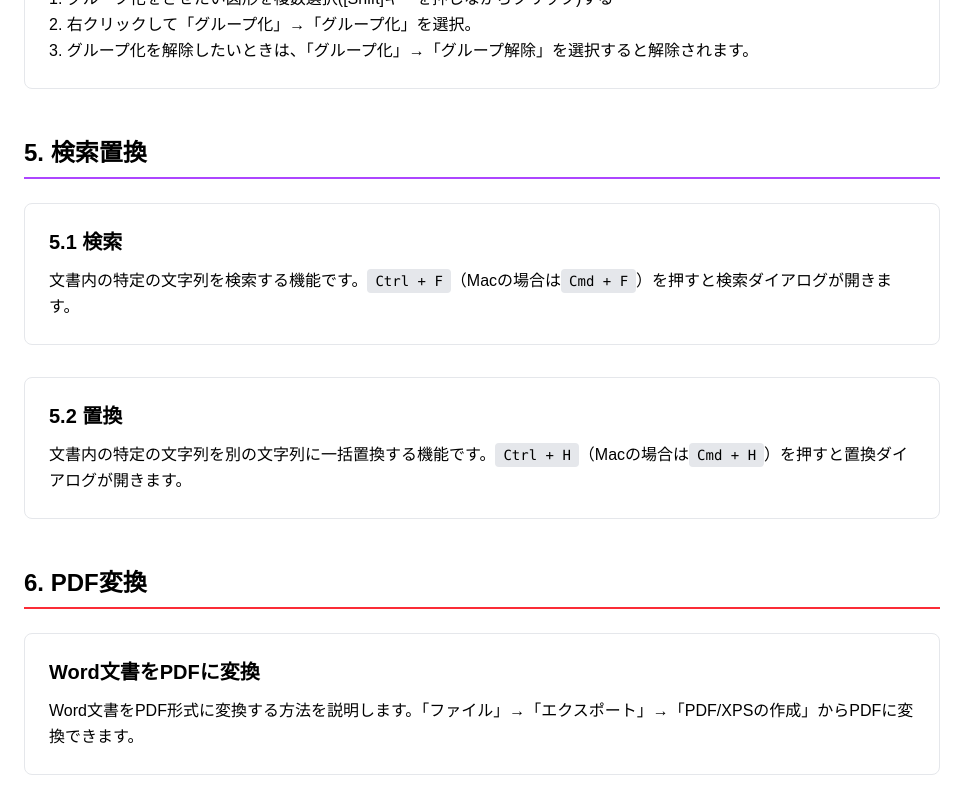
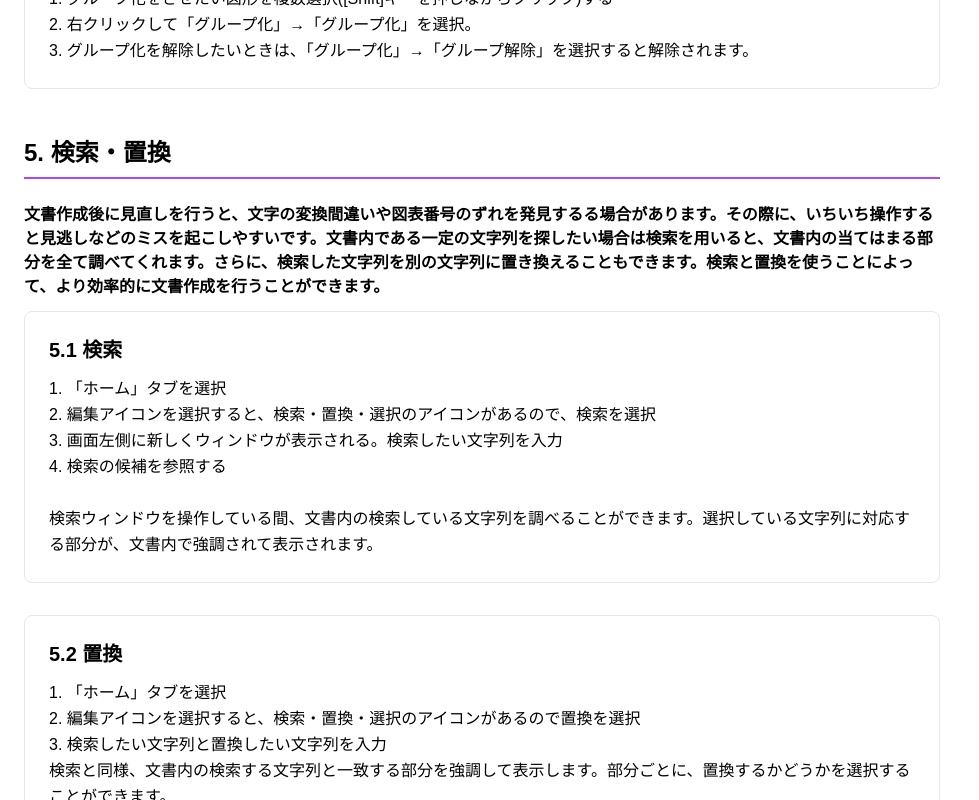
Before and after one commit to Kan-O435/u3-web-document, a Next.js app: page / in a window 1280 px wide. Shown: the part 8380-9180 px from the top of the page, without its empty margins (0-979 px from the left). Built offline with nearby package versions, Linux system fonts and the light colour scheme.

Commit message:
Add search replace component explain #1

```diff
--- a/app/components/sections/SearchReplace.tsx
+++ b/app/components/sections/SearchReplace.tsx
@@ -2,8 +2,11 @@ export default function SearchReplace() {
   return (
     <section id="section-5" className="mb-12 scroll-mt-20">
       <h2 className="text-2xl font-bold text-black mb-6 pb-2 border-b-2 border-purple-500">
-        5. 検索置換
+        5. 検索・置換
       </h2>
+      <h3 className="text-base font-semibold text-black mb-3">
+        文書作成後に見直しを行うと、文字の変換間違いや図表番号のずれを発見するる場合があります。その際に、いちいち操作すると見逃しなどのミスを起こしやすいです。文書内である一定の文字列を探したい場合は検索を用いると、文書内の当てはまる部分を全て調べてくれます。さらに、検索した文字列を別の文字列に置き換えることもできます。検索と置換を使うことによって、より効率的に文書作成を行うことができます。
+      </h3>
 
       <div className="space-y-8">
         <div id="section-5-1" className="bg-white p-6 rounded-lg border border-gray-200 scroll-mt-20">
@@ -11,7 +14,13 @@ export default function SearchReplace() {
             5.1 検索
           </h3>
           <p className="text-black leading-relaxed">
-            文書内の特定の文字列を検索する機能です。<kbd className="px-2 py-1 bg-gray-200 rounded text-black text-sm font-medium">Ctrl + F</kbd>（Macの場合は<kbd className="px-2 py-1 bg-gray-200 rounded text-black text-sm font-medium">Cmd + F</kbd>）を押すと検索ダイアログが開きます。
+            1. 「ホーム」タブを選択<br />
+            2. 編集アイコンを選択すると、検索・置換・選択のアイコンがあるので、検索を選択<br />
+            3. 画面左側に新しくウィンドウが表示される。検索したい文字列を入力<br />
+            4. 検索の候補を参照する<br />
+            <br />
+            検索ウィンドウを操作している間、文書内の検索している文字列を調べることができます。選択している文字列に対応する部分が、文書内で強調されて表示されます。<br />
+
           </p>
         </div>
 
@@ -20,7 +29,13 @@ export default function SearchReplace() {
             5.2 置換
           </h3>
           <p className="text-black leading-relaxed">
-            文書内の特定の文字列を別の文字列に一括置換する機能です。<kbd className="px-2 py-1 bg-gray-200 rounded text-black text-sm font-medium">Ctrl + H</kbd>（Macの場合は<kbd className="px-2 py-1 bg-gray-200 rounded text-black text-sm font-medium">Cmd + H</kbd>）を押すと置換ダイアログが開きます。
+            1. 「ホーム」タブを選択<br />
+            2. 編集アイコンを選択すると、検索・置換・選択のアイコンがあるので置換を選択<br />
+            3. 検索したい文字列と置換したい文字列を入力<br />
+            検索と同様、文書内の検索する文字列と一致する部分を強調して表示します。部分ごとに、置換するかどうかを選択することができます。<br />
+            ・置換：選択されている部分を置換する文字列に置き換える。<br />
+            ・すべて置換：検索された文字列に一致するすべての部分を置換する文字列に置き換える。<br />
+            ・次を検索：選択されている部分から、次に検索文字列に当てはまる部分の検索する。<br />
           </p>
         </div>
       </div>
```
